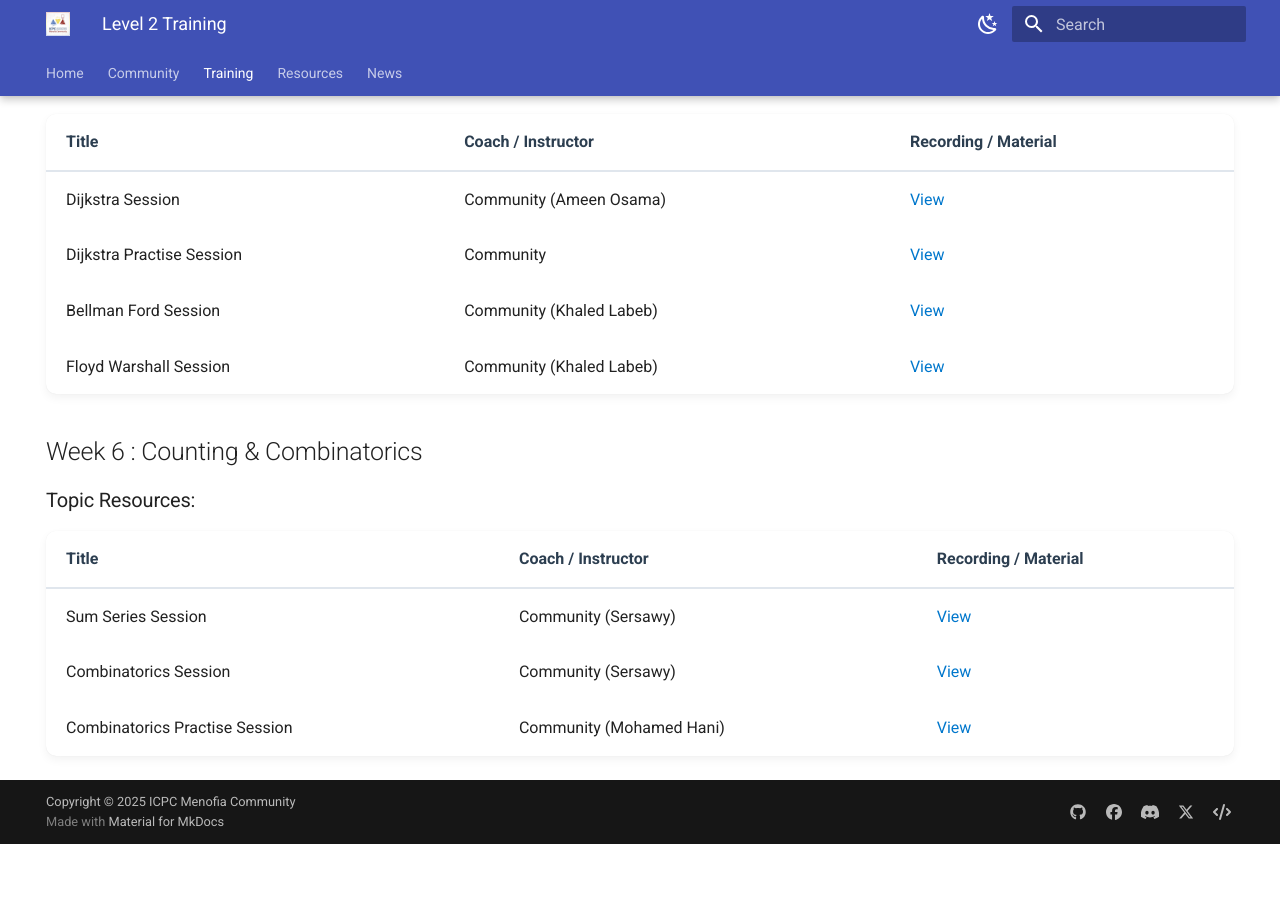
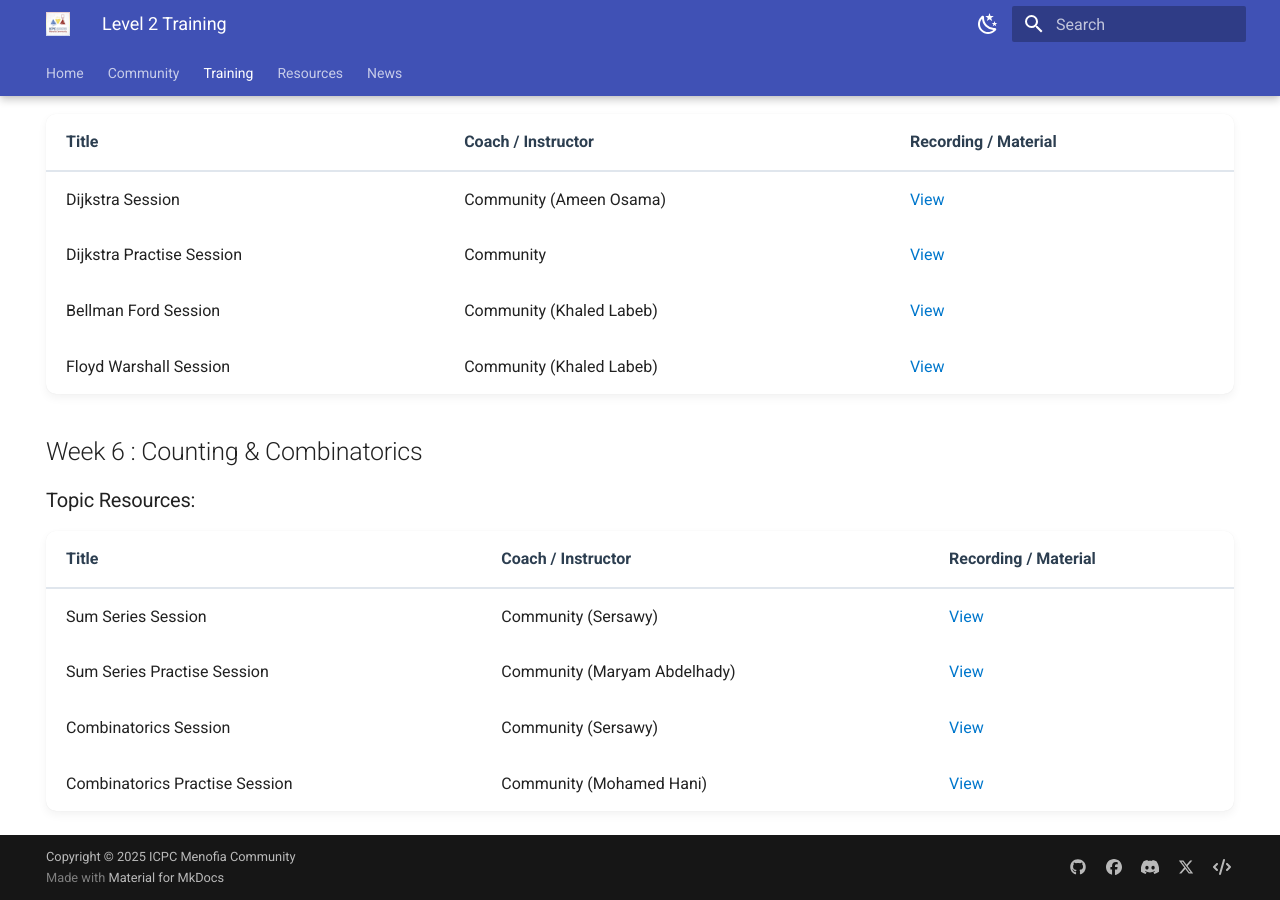
Before and after one commit to ICPC-Menofia/icpc-menofia.github.io, an MkDocs documentation site: the page built from docs/training/2024/level2_training.md, in a window 1280 px wide and 900 px high, scrolled down 2375 px. Built offline with MkDocs 1.6.1 and Material for MkDocs 9.7.7, drawn with Linux system fonts in a browser that asks for light colours; before the commit the page ends 3219 px from its top, so only the background shows below that.

Commit message:
docs: add more Session to level2 2024

```diff
--- a/docs/training/2024/level2_training.md
+++ b/docs/training/2024/level2_training.md
@@ -205,6 +205,11 @@ hide:
           <td><a href="https://youtu.be/K8pzuDmE_b4?si=gICv0rIpq8TRsFTD" target="_blank">View</a></td>
         </tr>
         <tr>
+            <td>Sum Series Practise Session</td>
+            <td>Community (Maryam Abdelhady)</td>
+            <td><a href="https://drive.google.com/drive/u/1/folders/1wyOHpytlWtVzLmXwlY4-xxrrDiPO-C1w" target="_blank">View</a></td>
+        </tr>
+        <tr>
             <td>Combinatorics Session</td>
             <td>Community (Sersawy)</td>
             <td><a href="https://youtu.be/nNW9TGZWfI4?si=XDIM6znZEh6zW7Ns" target="_blank">View</a></td>
```
Also changed, not shown: docs/resources/sessions/level2.md (+5 -0 lines).
